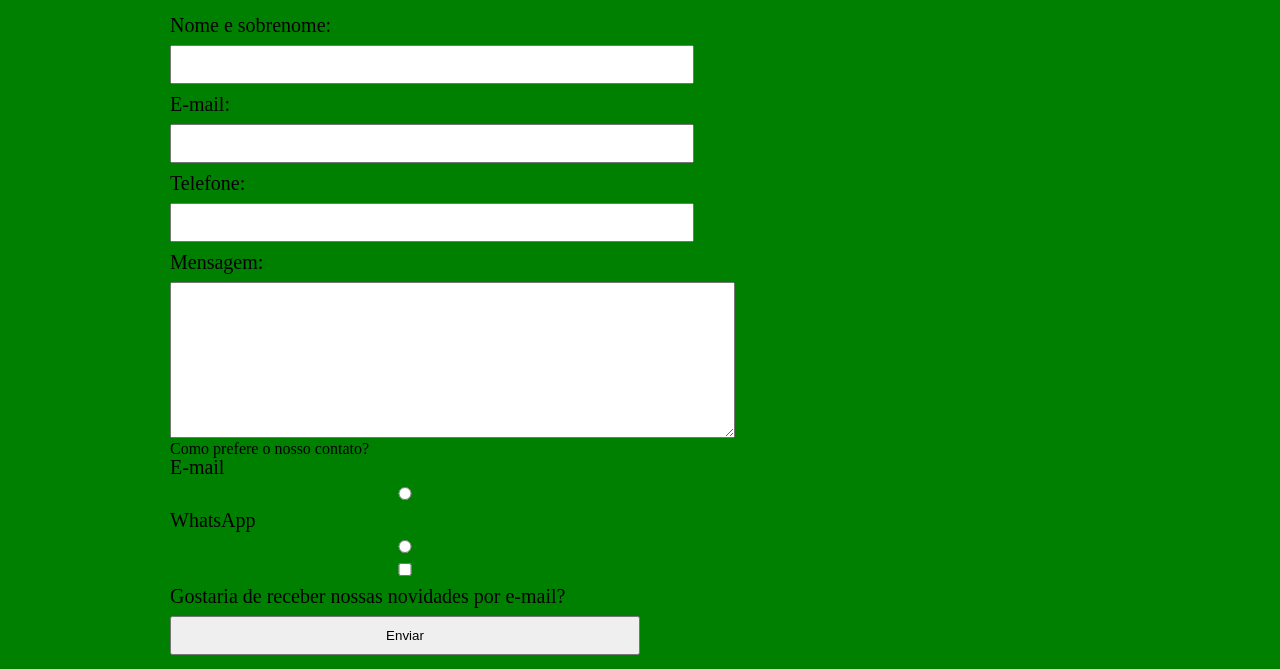
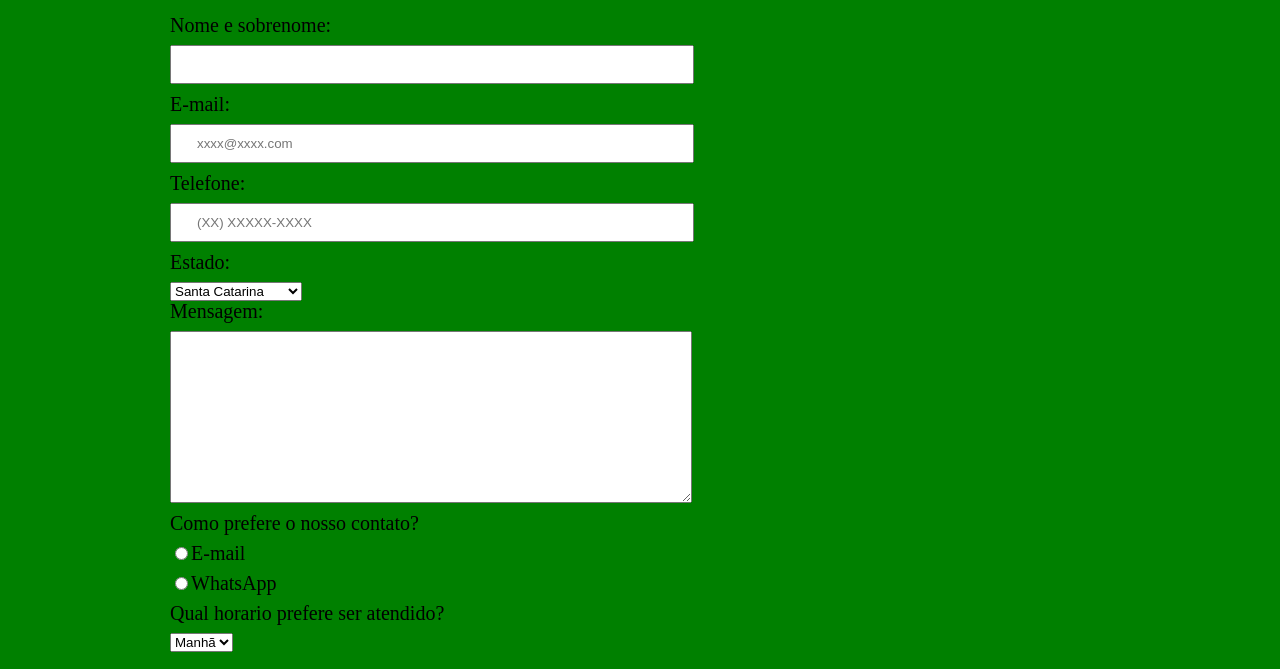
Before and after one commit to itsferlima/TRgaucho, a plain HTML site: page contato.html in a window 1280 px wide. Shown: the part 310-979 px from the top of the page. Drawn offline with Linux system fonts and the light colour scheme.

Commit message:
Update contact

```diff
--- a/contato.html
+++ b/contato.html
@@ -20,32 +20,47 @@
         </div>
     </header>
     <main>
-        <h1>Faça seu orçamento ou entre em contato conosco </h1>
+        <h1>Faça seu orçamento entrando em contato conosco </h1>
         <form>
             <label for="nome">Nome e sobrenome:</label>
-            <input type="text" id="nome">
+            <input type="text" id="nome" class="input-pad" required>
 
             <label for="email">E-mail:</label>
-            <input type="text" id="email">
+            <input type="email" id="email" class="input-pad" placeholder="xxxx@xxxx.com">
 
             <label for="phone">Telefone:</label>
-            <input type="number" id="phone">
+            <input type="tel" id="phone" class="input-pad" required placeholder="(XX) XXXXX-XXXX">
+
+            <label for="state">Estado:</label receber>
+            <select>
+                <option>Santa Catarina</option>
+                <option>Rio Grande do Sul</option>
+                <option>São Paulo</option>
+                <option>Paraná</option>
+                <option>Minas Gerais</option>
+            </select>
 
             <label for="menssagem">Mensagem:</label>
-            <textarea cols="68" rows="10"></textarea>
+            <textarea cols="68" rows="10" class="input-pad"></textarea>
 
-            <div>
-                <p>Como prefere o nosso contato?</p>
-                <label for="radio-email">E-mail</label>
-                <input type="radio" name="contato" value="email" id="radio-email">
+            <fieldset>
+                <legend>Como prefere o nosso contato?</legend>
+                <label for="radio-email"><input type="radio" name="contato" value="email" id="radio-email">E-mail</label>
 
-                <label for="radio-phone">WhatsApp</label>
-                <input type="radio" name="contato" value="phone" id="radio-phone">
-            </div>
+                <label for="radio-phone"><input type="radio" name="contato" value="phone" id="radio-phone">WhatsApp</label>
+            </fieldset>
 
-            <label><input type="checkbox">Gostaria de receber nossas novidades por e-mail?</label>
+            <fieldset>
+                <legend>Qual horario prefere ser atendido?</legend>
+                <select>
+                    <option>Manhã</option>
+                    <option>Tarde</option>
+                    <option>Noite</option>
+                </select>
+            </fieldset>
 
-            <input type="submit" value="Enviar">
+            <label class="checkbox"><input type="checkbox">Gostaria de receber nossas novidades por e-mail?</label>
+            <input type="submit" value="Enviar" class="enviar">
         </form>
     </main>
 
--- a/style-contact.css
+++ b/style-contact.css
@@ -35,18 +35,20 @@ h1{
 form{
     margin: 40px 0;
 }
-form label{
+form label, form legend{
     display: block;
     font-size: 20px;
     margin: 0 0 10px;
 }
-form input{
+.input-pad{
     display: block;
     padding: 10px 25px;
     margin: 0 0 10px;
     width: 50%;
 }
-
+.checkbox{
+    margin: 20px 0;
+}
 
 footer{
     text-align: center;
@@ -57,3 +59,16 @@ footer{
     font-size: 30px;
 
 }
+.enviar{
+    width: 40%;
+    padding: 15px 0;
+    background: black;
+    color: green;
+    border: none;
+    cursor:pointer;
+}
+.enviar:hover{
+    background: greenyellow;
+    transform: scale(1.1);
+
+}
```
